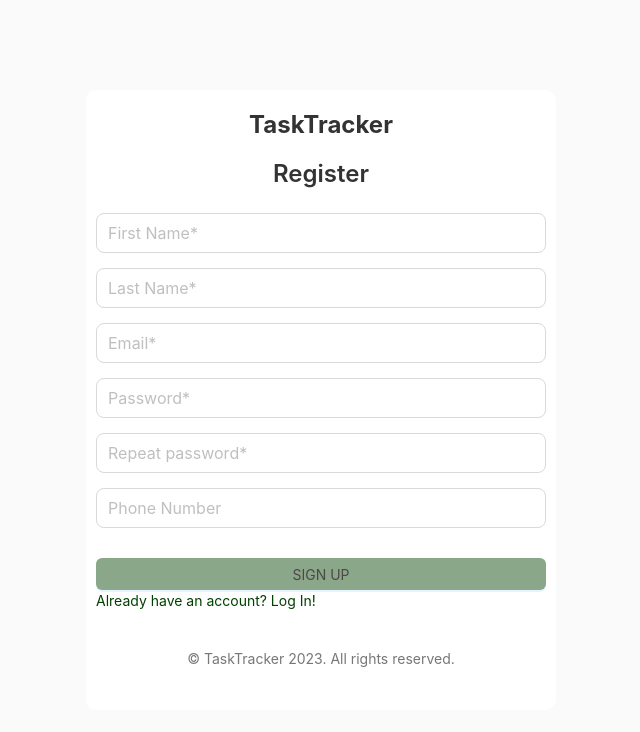
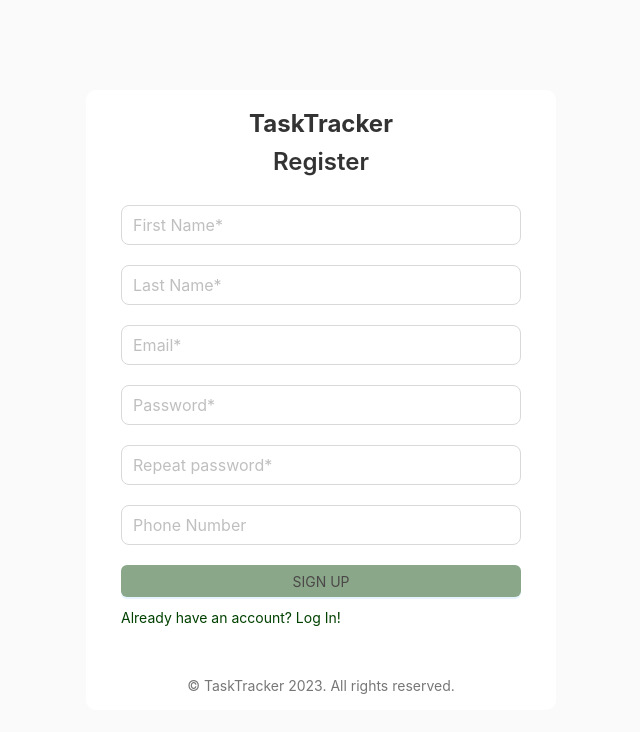
Before and after one commit to NadiiaNanivska/tasktracker-ui, a React (Create React App) app: page /register in a window 1280 px wide. Shown: the top 732 px of the page, without its empty margins (319-959 px from the left). Built offline with nearby package versions, Linux system fonts and the light colour scheme.

Commit message:
Added validation for register page

```diff
--- a/src/components/Register.js
+++ b/src/components/Register.js
@@ -1,29 +1,111 @@
 import React, { useContext, useState, useEffect } from 'react';
 import '../styles/Register.css';
-import {Button, Input, Checkbox} from 'antd';
-import {PlusOutlined} from "@ant-design/icons";
+import {Button, Input, Form} from 'antd';
+import {createValidator} from '../utils/validation';
+
+
 const Register = () => {
+
+    const onFinish = (values) => {
+        console.log('Form values:', values);
+    };
+
+    const firstNamePattern = /^[A-Z][a-zA-Z]*$/;
+    const firstNameMessage = 'Please enter a valid first name';
+    const firstNameValidator = createValidator(firstNamePattern, firstNameMessage);
+
+    const lastNamePattern = /^[A-Z][a-zA-Z]*$/;
+    const lastNameMessage = 'Please enter a valid last name';
+    const lastNameValidator = createValidator(lastNamePattern, lastNameMessage);
+
+    const emailPattern = /^[a-zA-Z0-9._%+-]+@[a-zA-Z0-9.-]+\.[a-zA-Z]{2,}$/;
+    const emailMessage = 'Please enter a valid email';
+    const emailValidator = createValidator(emailPattern, emailMessage);
+
+    const passwordPattern = /^(?=.*[A-Z])[a-zA-Z0-9]{8,}$/;
+    const passwordMessage = 'Please enter a valid password';
+    const passwordValidator = createValidator(passwordPattern, passwordMessage);
+
+    const phonePattern = /^\+?\d{1,4}?[-.\s]?\(?\d{1,3}?\)?[-.\s]?\d{1,4}[-.\s]?\d{1,4}[-.\s]?\d{1,9}$/;
+    const phoneMessage = 'Please enter a valid phone number in the format +XXX (XXX) XXX-XXXX';
+    const phoneValidator = createValidator(phonePattern, phoneMessage);
+
+
     return (
         <div className="register">
             <div className="register-block">
                 <div className="register-head">
+                    <Form className="register-form" onFinish={onFinish}>
                     <div className="register-head-wrapper">
                         <div className="register-head-name">TaskTracker</div>
                         <div className="register-head-text">Register</div>
                     </div>
-                    <div className="register-credentials-wrapper">
-                        <Input size="large" className="register-input" placeholder="First Name*" />
-                        <Input size="large" className="register-input" placeholder="Last Name*" />
-                        <Input size="large" className="register-input" placeholder="Email*" />
-                        <Input size="large" className="register-input" placeholder="Password*" />
-                        <Input size="large" className="register-input" placeholder="Repeat password*" />
-                        <Input size="large" className="register-input" placeholder="Phone Number" />
-                    </div>
+                    <Form.Item
+                        name="first-name"
+                        rules={[
+                            { required: true, message: 'Please enter your first name' },
+                            { ...firstNameValidator },
+                        ]}
+                        className="register-input"
+                    >
+                        <Input size="large" placeholder="First Name*" />
+                    </Form.Item>
+                    <Form.Item
+                        name="last-name"
+                        rules={[
+                            { required: true, message: 'Please enter your last name' },
+                            { ...lastNameValidator },
+                        ]}
+                        className="register-input"
+                    >
+                        <Input size="large" placeholder="Last Name*" />
+                    </Form.Item>
+                    <Form.Item
+                        name="email"
+                        rules={[
+                            { required: true, message: 'Please enter your email' },
+                            { ...emailValidator },
+                        ]}
+                        className="register-input"
+                    >
+                        <Input size="large" placeholder="Email*" />
+                    </Form.Item>
+                    <Form.Item
+                        name="password"
+                        rules={[
+                            { required: true, message: 'Please enter your password' },
+                            { ...passwordValidator },
+                        ]}
+                        className="register-input"
+                    >
+                        <Input size="large" placeholder="Password*" />
+                    </Form.Item>
+                    <Form.Item
+                        name="repeatPassword"
+                        rules={[
+                            { required: true, message: 'Please repeat your password' },
+                            { ...passwordValidator },
+                        ]}
+                        className="register-input"
+                    >
+                        <Input size="large" placeholder="Repeat password*" />
+                    </Form.Item>
+                    <Form.Item
+                        name="phone"
+                        rules={[
+                            { required: true, message: 'Please enter your phone number' },
+                            { ...phoneValidator },
+                        ]}
+                        className="register-input"
+                    >
+                        <Input size="large" placeholder="Phone Number" />
+                    </Form.Item>
                     <div className="register-button-wrapper">
-                        <Button type="primary" className="card-add-btn register-btn">
+                        <Button type="primary" htmlType="submit" className="card-add-btn register-btn">
                             SIGN UP
                         </Button>
                     </div>
+                    </Form>
                     <a href="/login" className="register-without-account">
                         Already have an account? Log In!
                     </a>
--- a/src/styles/Register.css
+++ b/src/styles/Register.css
@@ -17,7 +17,7 @@
 }
 
 .register-head-wrapper {
-    padding-top: 10px;
+    padding-top: 5px;
     display: flex;
     flex-direction: column;
     align-items: center;
@@ -27,30 +27,26 @@
     font-size: 24px;
     font-weight: bold;
     color: #333;
-    margin-bottom: 10px;
 }
 
 .register-head-text {
-    margin-top: 10px;
     font-size: 24px;
     font-weight: 600;
     color: #333;
+    margin-bottom: 25px;
 }
 
-.register-credentials-wrapper {
-    padding-top: 25px;
+.register-form {
+    width: 400px;
 }
 
 .register-input {
-    margin-bottom: 15px;
-}
-
-.register-button-wrapper {
-    display: flex;
-    justify-content: center;
+    margin-bottom: 20px;
 }
 
 .register-btn {
+    margin-top: 0;
+    margin-bottom: 10px;
     width: 100%;
     color: #4c4848;
 }
@@ -73,5 +69,5 @@
     font-size: 14px;
     color: #777;
     text-align: center;
-    margin-top: 40px;
+    margin-top: 50px;
 }
--- a/src/utils/validation.js
+++ b/src/utils/validation.js
@@ -0,0 +1,6 @@
+export function createValidator(pattern, message) {
+    return {
+        pattern,
+        message,
+    };
+}
```
